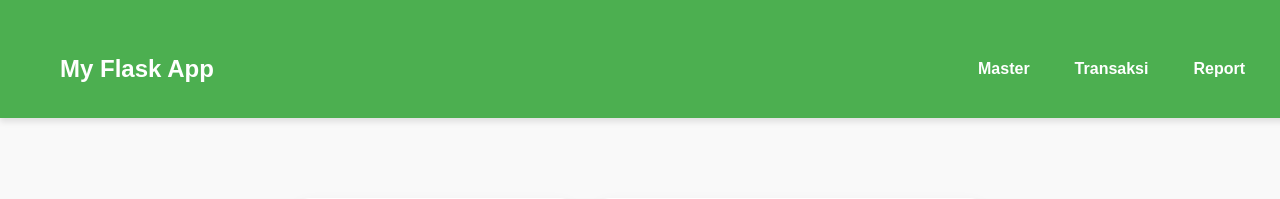
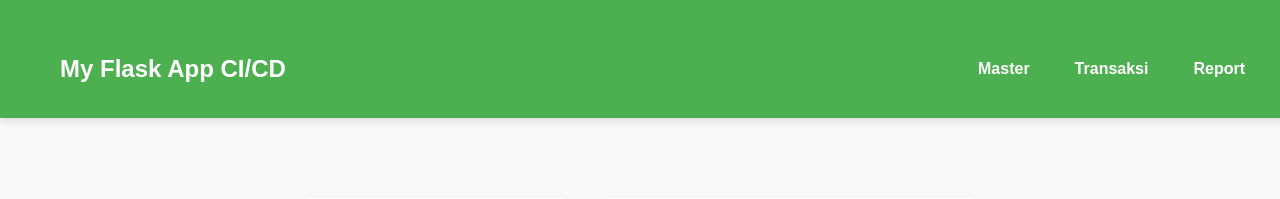
Before and after one commit to oktamicko/dashboard-transaksi, a Flask app: page /main/list in a window 1280 px wide. Shown: the top 199 px of the page. Run offline with Flask 3, Linux system fonts and the light colour scheme; data that the repository does not hold is empty.

Commit message:
Add CI/CD

```diff
--- a/app/templates/base.html
+++ b/app/templates/base.html
@@ -14,7 +14,7 @@
     <!-- Navbar -->
     <nav class="navbar">
       <div class="container">
-        <a href="{{ url_for('main.list_users') }}" class="navbar-brand">My Flask App</a>
+        <a href="{{ url_for('main.list_users') }}" class="navbar-brand">My Flask App CI/CD</a>
         <ul class="navbar-nav">
           <li>
             <a href="{{ url_for('main.list_users') }}">Master</a>
```
Also changed, not shown: requirements.txt (added, +17 -0 lines), .github/workflows/ci-cd.yaml (added), 1 other file.
